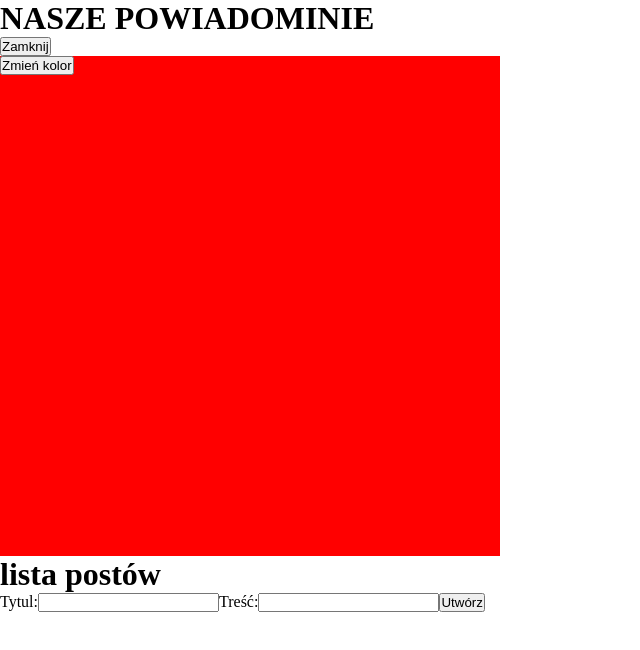
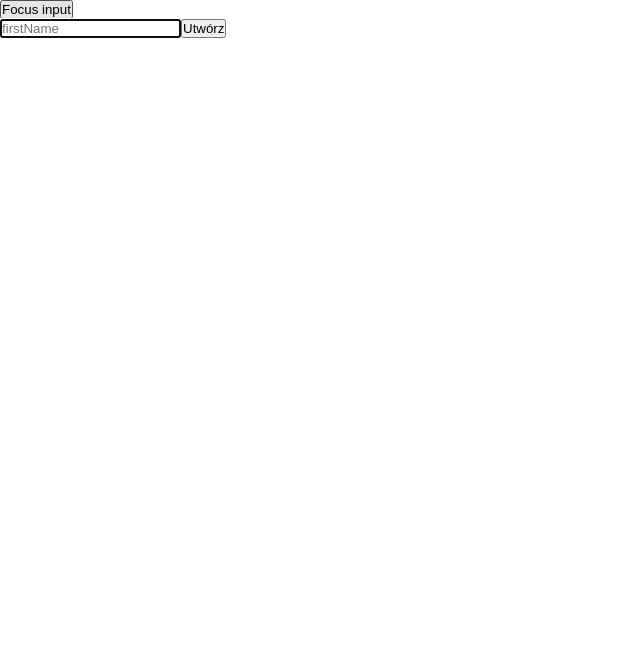
Before and after one commit to szu-szy/react-pol32, a React (Create React App) app: page / in a window 1280 px wide. Shown: the top 650 px of the page, without its empty margins (0-640 px from the left). Built offline with nearby package versions, Linux system fonts and the light colour scheme; no server answers.

Commit message:
useRef input ex

```diff
--- a/src/App.tsx
+++ b/src/App.tsx
@@ -21,6 +21,7 @@ import { ColorSection } from "./hooks/useState/ColorSection/ColorSection";
 import { PostList } from "./hooks/useEffect/PostList/PostList";
 import { Timer } from "./hooks/useEffect/Timer/Timer";
 import { Modal } from "./hooks/useEffect/Modal/Modal";
+import { InputRef } from "./hooks/useRef/InputRef";
 
 const getItem = (text: string) => {};
 
@@ -58,12 +59,13 @@ const App = () => {
   return (
     <div className="App">
       {/* Zadania hooki */}
-      <Modal />
+      <InputRef />
+      {/* <Modal /> */}
       {/* <Timer /> */}
-      <ColorSection />
-      <PostList />
+      {/* <ColorSection /> */}
+      {/* <PostList /> */}
       {/* Potwórzenie - zadania */}
-      <PostForm addPost={addPost} />
+      {/* <PostForm addPost={addPost} /> */}
       {/* -- koniec powtórzenia */}
       {/* <h2>Input Form komponent</h2>
         <InputForm /> */}
--- /dev/null
+++ b/src/hooks/useRef/InputRef.tsx
@@ -0,0 +1,22 @@
+// Focus na polu tekstowym: Utwórz formularz, który zawiera pole tekstowe.
+// Użyj hooka useRef, aby ustawić fokus na polu tekstowym po załadowaniu komponentu.
+
+import { useEffect, useRef } from "react";
+
+export const InputRef = () => {
+  const inputRef = useRef<HTMLInputElement>(null);
+
+  useEffect(() => {
+    if (inputRef.current) inputRef.current.focus();
+  }, []);
+
+  return (
+    <>
+      <button onClick={() => inputRef.current?.focus()}>Focus input</button>
+      <form>
+        <input type="text" placeholder="firstName" ref={inputRef} />
+        <button type="submit">Utwórz</button>
+      </form>
+    </>
+  );
+};
```
